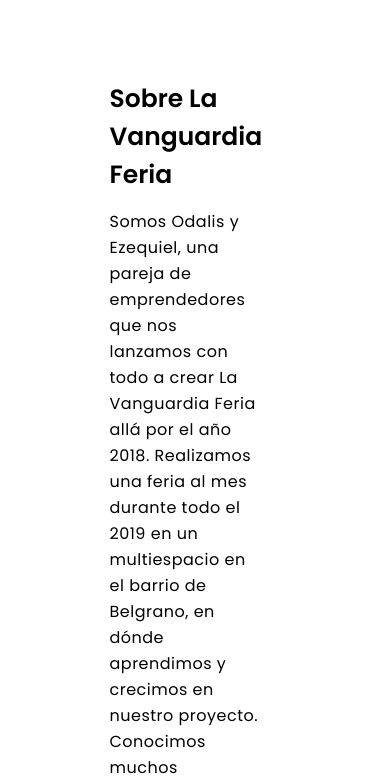
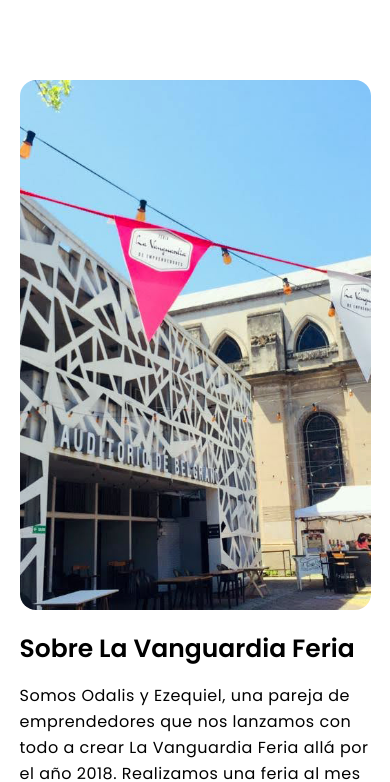
Before and after one commit to Leonardo-G/feria-vanguardia, a website: page pages/nosotros.html in a window 390 px wide. Shown: the part 91-873 px from the top of the page. Drawn offline with Linux system fonts and the light colour scheme.

Commit message:
tablet 865px

```diff
--- a/pages/nosotros.html
+++ b/pages/nosotros.html
@@ -32,7 +32,7 @@
         </nav>
     </header>
     <main class="contenedor">
-        <section class="seccion">
+        <section class="seccion seccion--nosotros">
             <div class="seccion__parrafo">
                 <h3>Sobre La Vanguardia Feria</h3>
                 <p>Somos Odalis y Ezequiel, una pareja de emprendedores que nos lanzamos con todo a crear La Vanguardia Feria allá por el año 2018.
@@ -48,7 +48,7 @@
                     ¡Estamos felices de poder hacer lo que nos gusta!
                 </p>
             </div>
-            <div class="seccion__media">
+            <div class="seccion__media media--nosotros">
                 <img src="../imgs/nosotros.jpg" alt="media"/>
             </div>
           </section>
--- a/sass/nosotros.scss
+++ b/sass/nosotros.scss
@@ -7,4 +7,5 @@
 
 @import "./secciones/nav";
 @import "./secciones/flex";
+@import "./views/nosotros";
 @import "./secciones/footer";
--- a/sass/secciones/_flex.scss
+++ b/sass/secciones/_flex.scss
@@ -1,6 +1,6 @@
 .seccion{
     display: flex;
-    padding: 7.5rem 9rem;
+    padding: 7.5rem 0;
     //Luego indicar la separacion entre las columnas
     column-gap: 2rem;
     .seccion__parrafo{
@@ -22,3 +22,42 @@
         border-radius: 16px;
     }
 }
+
+@media (max-width: 900px) {
+    .seccion{
+        padding: 7.5rem 4rem;
+    }
+}
+
+@media (max-width: 865px) {
+    .seccionInfo h2{
+        font-size: 3.1rem;
+    }
+
+    .seccion{
+        flex-direction: column-reverse;
+        align-items: center;
+        padding-left: 0;
+        padding-right: 0;
+        column-gap: none;
+        row-gap: 2rem;
+    }
+}
+
+@media (max-width: 375px) {
+    .seccion{
+        flex-direction: column;
+        align-items: center;
+        padding-left: 0;
+        padding-right: 0;
+        .seccion__parrafo{
+            display: flex;
+            flex-direction: column;
+            justify-content: center;
+        }
+        .seccion__media img{
+            margin-bottom: 2rem;
+            width: 100%;
+        }
+    }
+}
--- a/sass/secciones/_header.scss
+++ b/sass/secciones/_header.scss
@@ -46,7 +46,7 @@
     ///////////////////////////////////////
 }
 
-@media (max-width: 765px) {
+@media (max-width: 865px) {
     .carrusel{
         img{
             height: 65rem;
--- a/sass/secciones/_mainHome.scss
+++ b/sass/secciones/_mainHome.scss
@@ -55,7 +55,7 @@
     }
 }
 
-@media (max-width: 765px) {
+@media (max-width: 865px) {
     .seccionInfo h2{
         font-size: 3.1rem;
     }
--- a/sass/secciones/_nav.scss
+++ b/sass/secciones/_nav.scss
@@ -32,7 +32,7 @@
 }
 
 
-@media (max-width: 768px) {
+@media (max-width: 868px) {
     .navegacion{
         height: 9.6rem;
         .enlace--imgCenter{
--- /dev/null
+++ b/sass/views/_nosotros.scss
@@ -0,0 +1,18 @@
+.seccion--nosotros{
+    column-gap: 2rem;
+}
+.media--nosotros{
+    height: 41.4rem;
+}
+
+@media (max-width: 860px) {
+    .seccion--nosotros{
+        .media--nosotros{
+            height: 53rem;
+        }
+        .media--nosotros img{
+            margin-bottom: 2rem;
+            width: 100%;
+        }
+    }
+}
```
Also changed, not shown: css/nosotros.css, sass/secciones/_grid.scss (added), sass/views/_inicio.scss (added), 1 other file.
